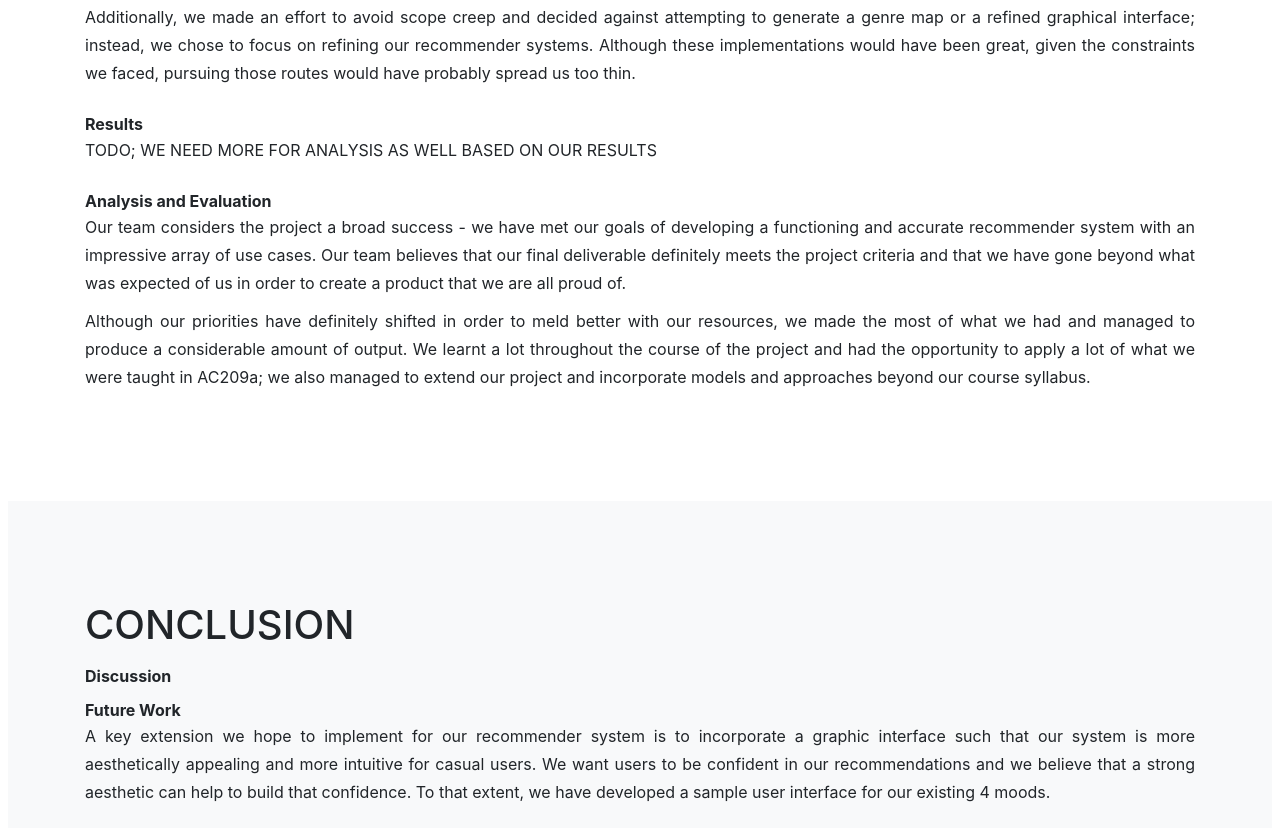
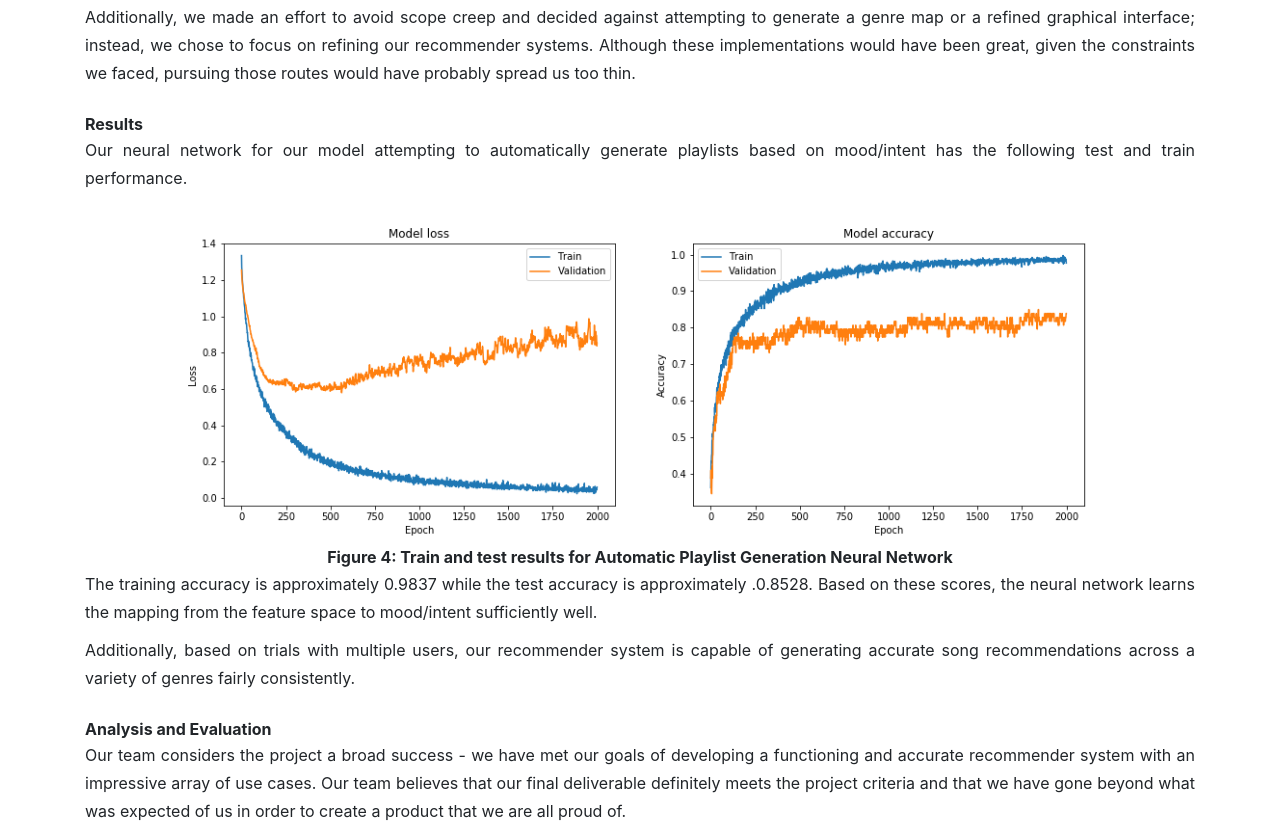
Before and after one commit to suton5/recsys137, a website with bundled scripts: page index.html in a window 1280 px wide. Shown: the part 11016-11844 px from the top of the page. Built offline with nearby package versions, Linux system fonts and the light colour scheme; a web font is replaced by a local one.

Commit message:
Style changes

```diff
--- a/index.html
+++ b/index.html
@@ -702,7 +702,23 @@
 
                 <span><b>Results</b></span>
                 <p>
-                    TODO; WE NEED MORE FOR ANALYSIS AS WELL BASED ON OUR RESULTS
+                    Our neural network for our model attempting to automatically generate playlists based on
+                    mood/intent has the following test and train performance.
+                </p>
+
+                <div class="figure-img">
+                    <img src="img/Fig_4_results.png" style="width: 100%">
+                    <br>
+                    <b>Figure 4: Train and test results for Automatic Playlist Generation Neural Network</b>
+                </div>
+                <p>
+                    The training accuracy is approximately 0.9837 while the test accuracy is approximately
+                    .0.8528. Based on these scores, the neural network learns the mapping from the feature
+                    space to mood/intent sufficiently well.
+                </p>
+                <p>
+                    Additionally, based on trials with multiple users, our recommender system is capable of
+                    generating accurate song recommendations across a variety of genres fairly consistently.
                 </p>
                 <br>
                 <span><b>Analysis and Evaluation</b></span>
@@ -750,7 +766,7 @@
                     <img src="img/intent.jpg" style="width: 60%">
                     <br>
                     <br>
-                    <b>Figure 4: Possible graphical interface</b>
+                    <b>Figure 5: Possible graphical interface</b>
                 </div>
                 <br>
                 <p>
```
Also changed, not shown: img/Fig_4_results.png (added), 1 other file.
